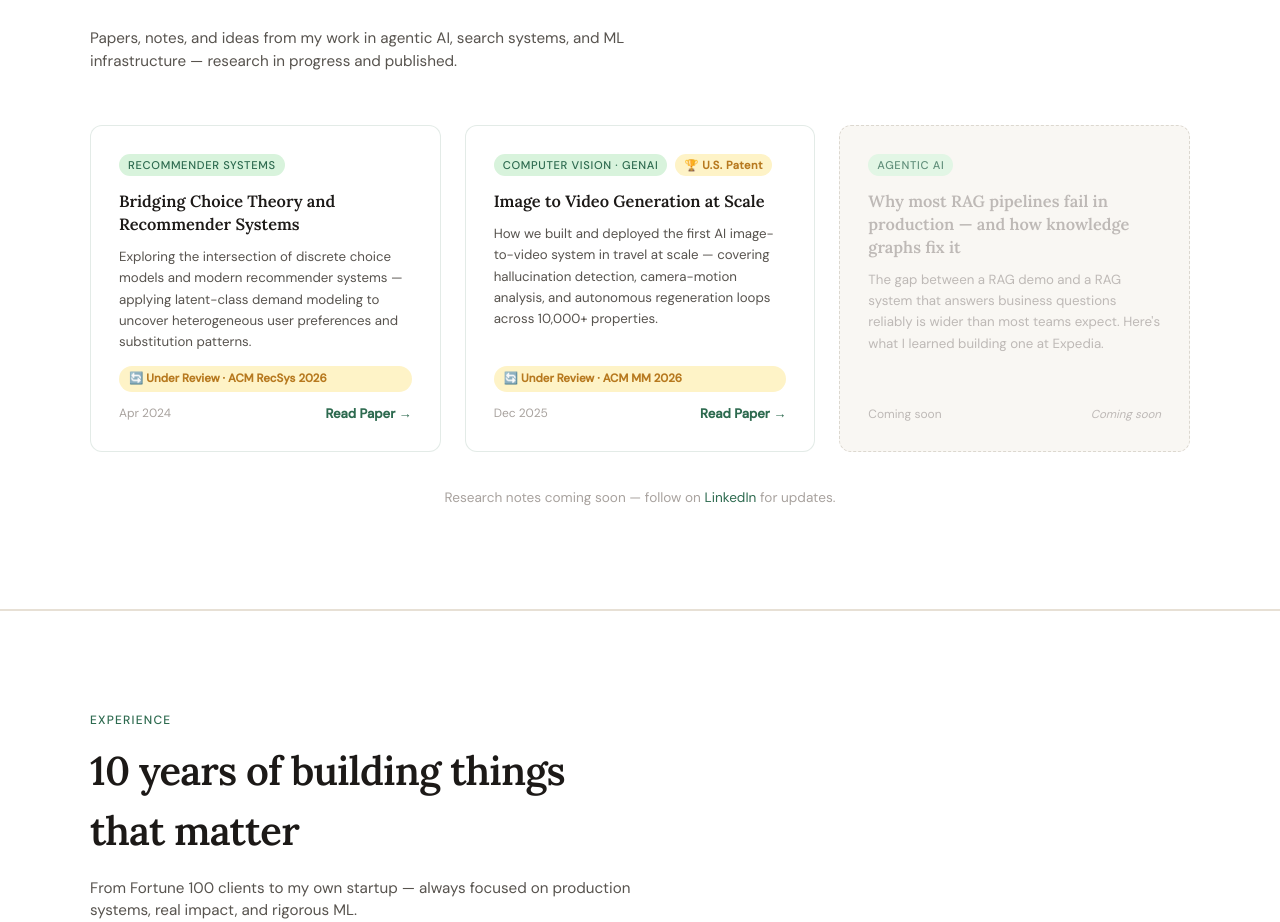
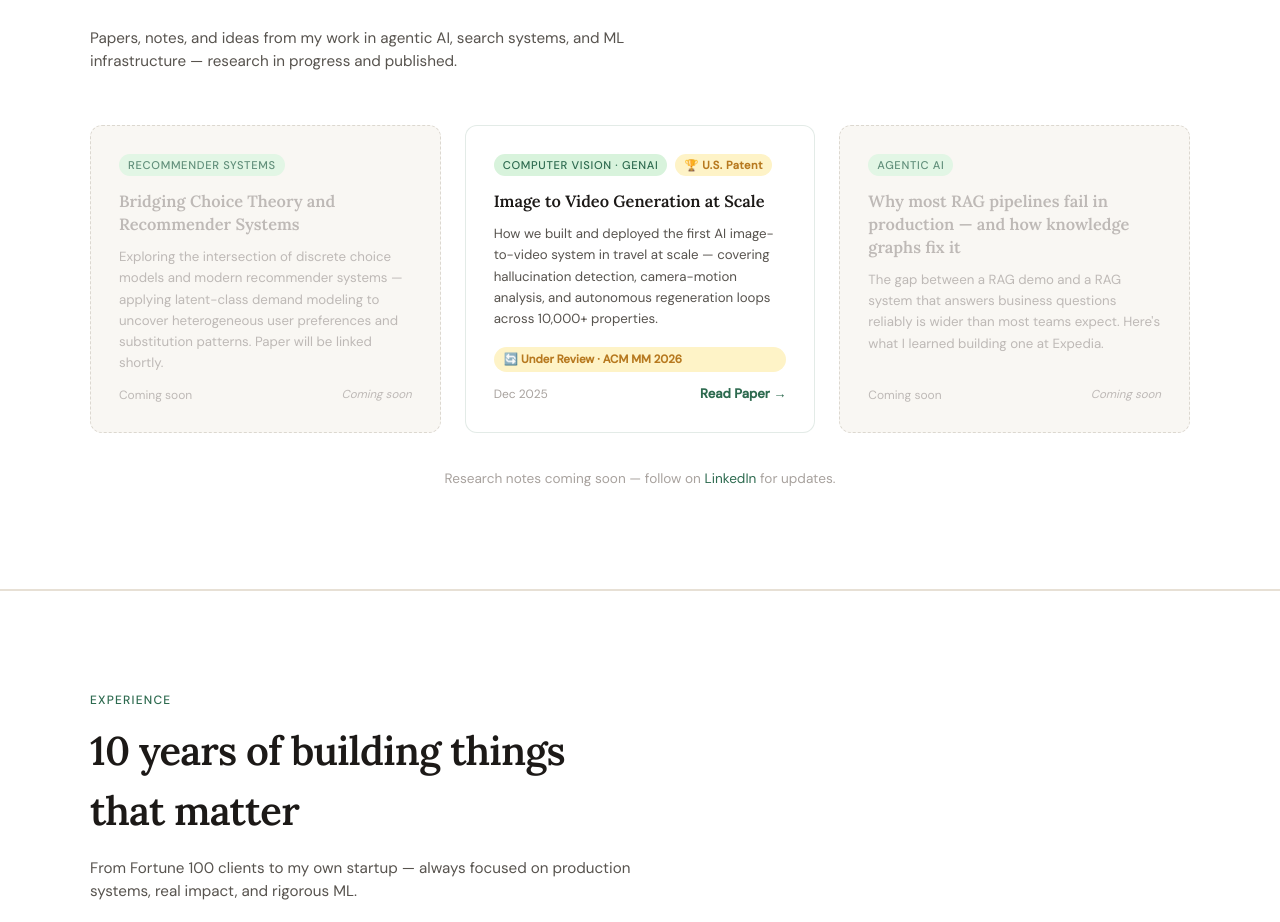
Before and after one commit to aniket320sakpal/aniket-portfolio, a Next.js app: page / in a window 1280 px wide. Shown: the part 980-1902 px from the top of the page. Built offline with nearby package versions, Linux system fonts and the light colour scheme.

Commit message:
Remove Search & Ranking paper link, mark as coming soon
Paper is not ready to be public yet; card stays visible without a live link.

```diff
--- a/src/data/content.ts
+++ b/src/data/content.ts
@@ -179,13 +179,12 @@ export const projects = [
 export const blogPosts = [
   {
     category: 'Recommender Systems',
-    readTime: 'Paper',
+    readTime: 'Coming soon',
     title: 'Bridging Choice Theory and Recommender Systems',
-    excerpt: 'Exploring the intersection of discrete choice models and modern recommender systems — applying latent-class demand modeling to uncover heterogeneous user preferences and substitution patterns.',
-    date: 'Apr 2024',
-    href: '/docs/bridging-choice-theory-recommender-systems.pdf',
-    coming: false,
-    status: 'Under Review · ACM RecSys 2026',
+    excerpt: 'Exploring the intersection of discrete choice models and modern recommender systems — applying latent-class demand modeling to uncover heterogeneous user preferences and substitution patterns. Paper will be linked shortly.',
+    date: 'Coming soon',
+    href: '#',
+    coming: true,
   },
   {
     category: 'Computer Vision · GenAI',
```
